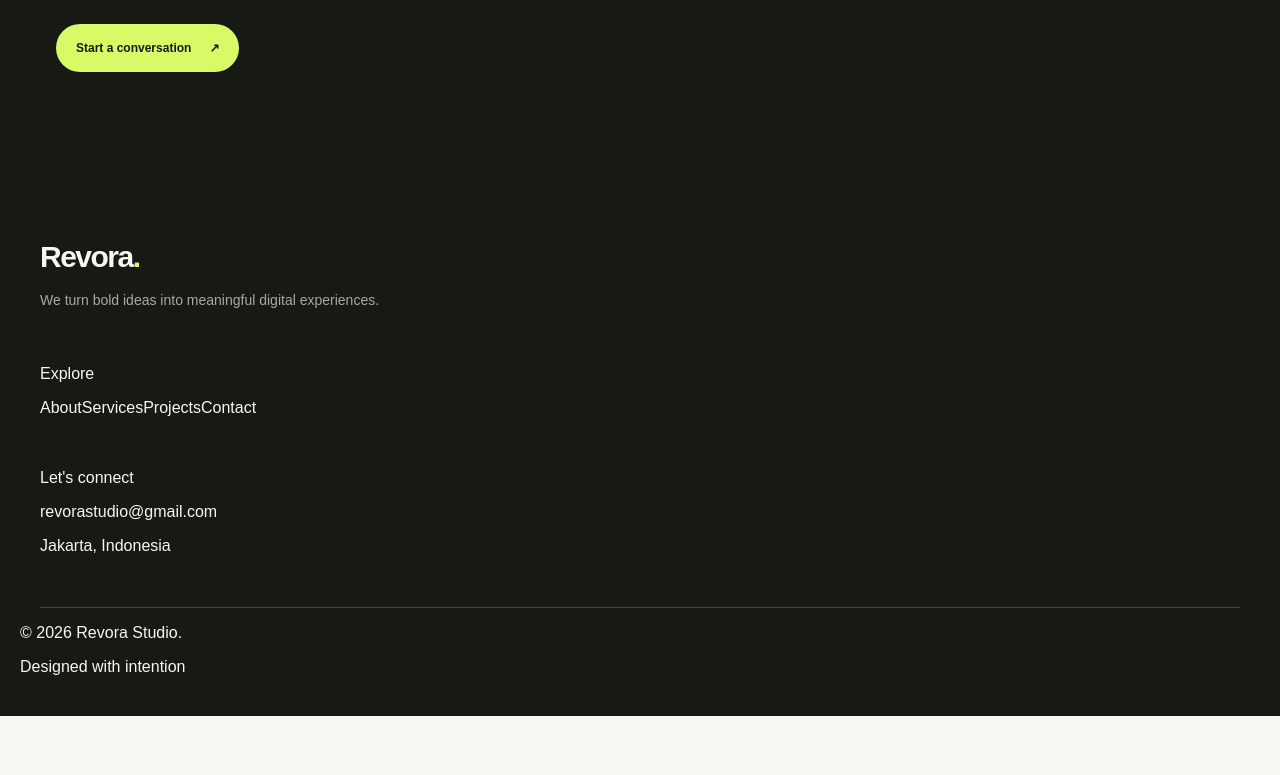
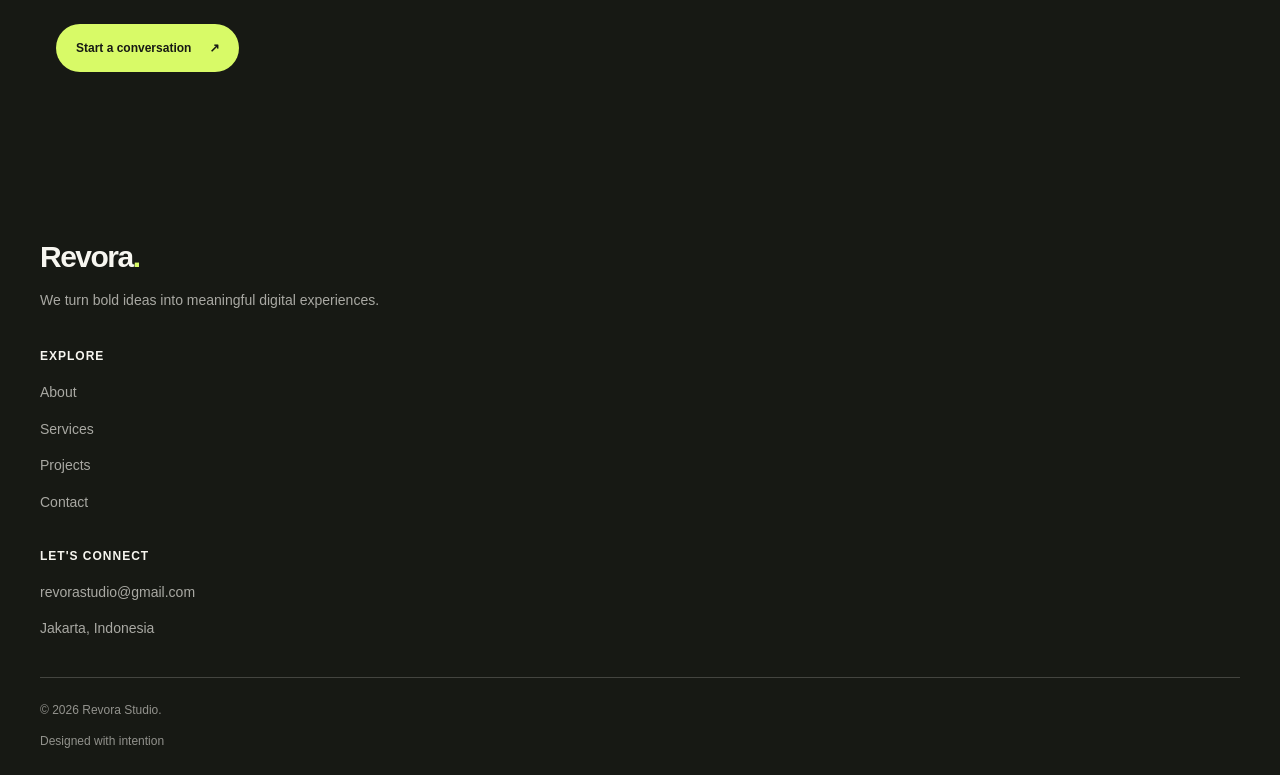
Before and after one commit to Christian3332/535250026_Tugas4_PraktikumFrontendProgramming, a Next.js app in the folder company-profile-nextjs/: page / in a window 1280 px wide. Shown: the part 3940-4715 px from the top of the page. Before the commit the page ends 4656 px from the top, so only its background shows below. Built offline with nearby package versions, Linux system fonts and the light colour scheme.

Commit message:
membuat style untuk navigasi dan kontak dan bottom footer

```diff
--- a/company-profile-nextjs/app/styles/footer.css
+++ b/company-profile-nextjs/app/styles/footer.css
@@ -45,3 +45,63 @@
     font-size: 14px;
     line-height: 1.8;
 }
+
+/* NAVIGASI DAN KONTAK */
+
+.footer-nav,
+.footer-contact {
+    display: flex;
+    flex-direction: column;
+    align-items: flex-start;
+    gap: 14px;
+}
+
+.footer-heading {
+    margin: 0 0 4px;
+    color: var(--background);
+    font-size: 12px;
+    font-weight: 700;
+    letter-spacing: 1px;
+    text-transform: uppercase;
+}
+
+.footer-nav a,
+.footer-contact a {
+    color: rgba(247, 246, 240, 0.65);
+    font-size: 14px;
+    line-height: 1.6;
+    text-decoration: none;
+    overflow-wrap: anywhere;
+    transition: color 0.2s ease;
+}
+
+.footer-nav a:hover,
+.footer-contact a:hover {
+    color: var(--accent);
+}
+
+.footer-contact > p:not(.footer-heading) {
+    margin: 0;
+    color: rgba(247, 246, 240, 0.65);
+    font-size: 14px;
+    line-height: 1.7;
+}
+
+/* BAGIAN BAWAH */
+
+.footer-bottom {
+    display: flex;
+    flex-direction: column;
+    gap: 10px;
+    width: 100%;
+    max-width: 1200px;
+    margin: 0 auto;
+    padding-top: 22px;
+}
+
+.footer-bottom p {
+    margin: 0;
+    color: rgba(247, 246, 240, 0.55);
+    font-size: 12px;
+    line-height: 1.7;
+}
```
